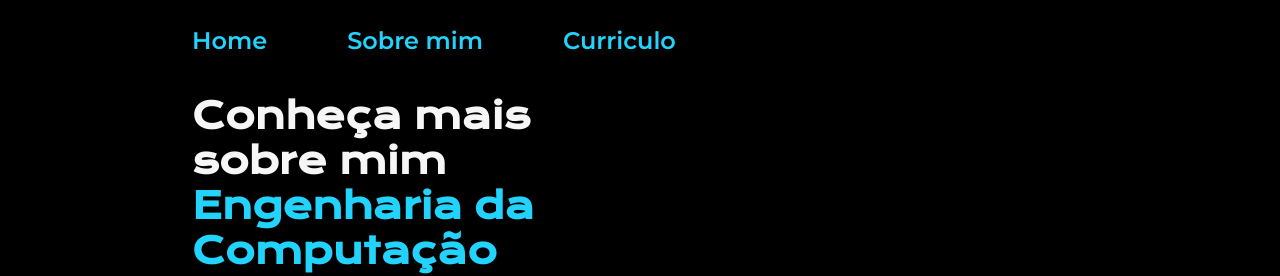
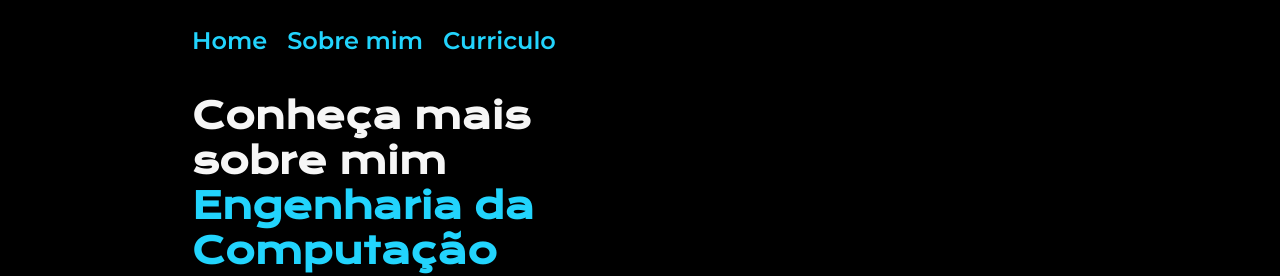
Before and after one commit to DanielFernandes2/portifolio, a plain HTML site: page index.html in a window 1280 px wide. Shown: the top 276 px of the page. Drawn offline with nearby package versions, Linux system fonts and the light colour scheme.

Commit message:
Menu arrumado

```diff
--- a/styles/style.css
+++ b/styles/style.css
@@ -96,7 +96,7 @@ body{
 
 .cabecalho__menu {
     display: flex;
-    gap: 80px;
+    gap: 20px;
 }
 
 .cabecalho__menu__links{
```
